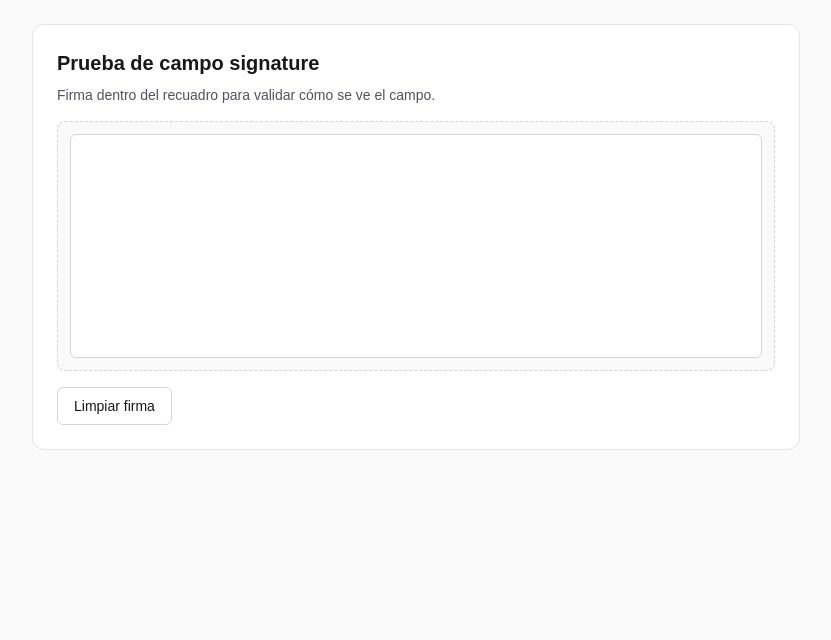
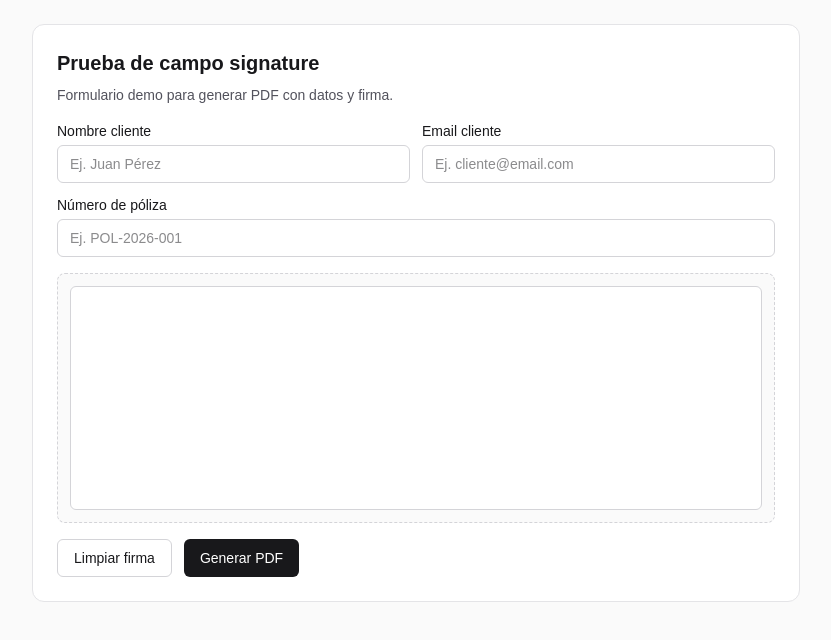
Before and after one commit to Edjhernandez/broker-crm-usa, a Next.js app: page / in a window 1280 px wide. Shown: the top 640 px of the page, without its empty margins (224-1055 px from the left). Built offline with nearby package versions, Linux system fonts and the light colour scheme.

Commit message:
feat: add server-side audit metadata and extend PDF traceability

```diff
--- a/package.json
+++ b/package.json
@@ -9,6 +9,7 @@
     "lint": "eslint"
   },
   "dependencies": {
+    "jspdf": "^4.2.0",
     "next": "16.1.6",
     "react": "19.2.3",
     "react-dom": "19.2.3"
--- /dev/null
+++ b/src/app/api/audit-metadata/route.ts
@@ -0,0 +1,75 @@
+import { headers } from "next/headers";
+import { NextResponse } from "next/server";
+
+type IpCandidate = {
+  value: string;
+  source: string;
+};
+
+const isLikelyIpv6 = (ip: string) => ip.includes(":");
+
+const normalizeIp = (raw: string) => {
+  const value = raw.trim();
+
+  if (value.startsWith("[") && value.includes("]")) {
+    return value.slice(1, value.indexOf("]"));
+  }
+
+  if (!isLikelyIpv6(value) && value.includes(":")) {
+    return value.split(":")[0];
+  }
+
+  return value;
+};
+
+const getHeaderCandidates = (value: string | null, source: string) => {
+  if (!value) return [] as IpCandidate[];
+
+  return value
+    .split(",")
+    .map((entry) => normalizeIp(entry))
+    .filter(Boolean)
+    .map((entry) => ({ value: entry, source }));
+};
+
+export async function GET() {
+  const requestHeaders = await headers();
+
+  const headerPriority = [
+    "cf-connecting-ip",
+    "x-forwarded-for",
+    "x-real-ip",
+    "true-client-ip",
+    "x-client-ip",
+    "fastly-client-ip",
+  ];
+
+  const candidates = headerPriority.flatMap((name) =>
+    getHeaderCandidates(requestHeaders.get(name), name),
+  );
+
+  const preferred =
+    candidates.find((candidate) => isLikelyIpv6(candidate.value)) ||
+    candidates[0];
+
+  const ipAddress = preferred?.value || "No disponible";
+  const ipVersion =
+    ipAddress === "No disponible"
+      ? "unknown"
+      : isLikelyIpv6(ipAddress)
+        ? "IPv6"
+        : "IPv4";
+
+  return NextResponse.json({
+    submissionIp: ipAddress,
+    submissionIpVersion: ipVersion,
+    submissionIpSourceHeader: preferred?.source || "none",
+    userAgent: requestHeaders.get("user-agent") || "No disponible",
+    acceptLanguage: requestHeaders.get("accept-language") || "No disponible",
+    uaPlatform: requestHeaders.get("sec-ch-ua-platform") || "No disponible",
+    uaClientHints: requestHeaders.get("sec-ch-ua") || "No disponible",
+    uaMobile: requestHeaders.get("sec-ch-ua-mobile") || "No disponible",
+    reviewedAtUtc: new Date().toISOString(),
+    ipv6Preferred: true,
+  });
+}
--- a/src/app/page.tsx
+++ b/src/app/page.tsx
@@ -1,10 +1,15 @@
 "use client";
 
-import { useEffect, useRef } from "react";
+import { jsPDF } from "jspdf";
+import { useEffect, useRef, useState } from "react";
 
 export default function Home() {
   const canvasRef = useRef<HTMLCanvasElement>(null);
   const isDrawingRef = useRef(false);
+  const [clientName, setClientName] = useState("");
+  const [clientEmail, setClientEmail] = useState("");
+  const [policyNumber, setPolicyNumber] = useState("");
+  const [isGeneratingPdf, setIsGeneratingPdf] = useState(false);
 
   useEffect(() => {
     const canvas = canvasRef.current;
@@ -72,13 +77,211 @@ export default function Home() {
     context.clearRect(0, 0, canvas.width, canvas.height);
   };
 
+  const formatIsoUtc = (date: Date) => date.toISOString();
+
+  const getAuditMetadata = async () => {
+    try {
+      const response = await fetch("/api/audit-metadata", {
+        method: "GET",
+        cache: "no-store",
+      });
+
+      if (!response.ok) {
+        return {
+          submissionIp: "No disponible",
+          submissionIpVersion: "unknown",
+          submissionIpSourceHeader: "none",
+          userAgent: "No disponible",
+          acceptLanguage: "No disponible",
+          uaPlatform: "No disponible",
+          uaClientHints: "No disponible",
+          uaMobile: "No disponible",
+          reviewedAtUtc: formatIsoUtc(new Date()),
+        };
+      }
+
+      return (await response.json()) as {
+        submissionIp: string;
+        submissionIpVersion: string;
+        submissionIpSourceHeader: string;
+        userAgent: string;
+        acceptLanguage: string;
+        uaPlatform: string;
+        uaClientHints: string;
+        uaMobile: string;
+        reviewedAtUtc: string;
+      };
+    } catch {
+      return {
+        submissionIp: "No disponible",
+        submissionIpVersion: "unknown",
+        submissionIpSourceHeader: "none",
+        userAgent: "No disponible",
+        acceptLanguage: "No disponible",
+        uaPlatform: "No disponible",
+        uaClientHints: "No disponible",
+        uaMobile: "No disponible",
+        reviewedAtUtc: formatIsoUtc(new Date()),
+      };
+    }
+  };
+
+  const generatePdf = async () => {
+    const canvas = canvasRef.current;
+    if (!canvas || isGeneratingPdf) return;
+
+    setIsGeneratingPdf(true);
+
+    try {
+      const signatureDataUrl = canvas.toDataURL("image/png");
+      const auditMetadata = await getAuditMetadata();
+      const generatedAt = new Date();
+      const pdf = new jsPDF({ unit: "mm", format: "a4" });
+
+      pdf.setFont("helvetica", "bold");
+      pdf.setFontSize(16);
+      pdf.text("Broker CRM - Signature Form", 20, 20);
+
+      pdf.setFont("helvetica", "normal");
+      pdf.setFontSize(11);
+      pdf.text(`Client Name: ${clientName || "-"}`, 20, 36);
+      pdf.text(`Client Email: ${clientEmail || "-"}`, 20, 44);
+      pdf.text(`Policy Number: ${policyNumber || "-"}`, 20, 52);
+
+      pdf.setFont("helvetica", "bold");
+      pdf.setFontSize(10);
+      pdf.text("Submission IP:", 20, 60);
+      pdf.text("Date Application Reviewed:", 110, 60);
+
+      pdf.setFont("helvetica", "normal");
+      const ipLines = pdf.splitTextToSize(auditMetadata.submissionIp, 80);
+      pdf.text(ipLines, 20, 66);
+      pdf.text(auditMetadata.reviewedAtUtc, 110, 66);
+      pdf.text(`Date PDF Generated: ${formatIsoUtc(generatedAt)}`, 20, 76);
+      pdf.text(
+        `IP Source: ${auditMetadata.submissionIpSourceHeader} (${auditMetadata.submissionIpVersion})`,
+        20,
+        82,
+      );
+
+      pdf.setFont("helvetica", "bold");
+      pdf.text("User-Agent:", 20, 88);
+      pdf.setFont("helvetica", "normal");
+      const userAgentLines = pdf.splitTextToSize(auditMetadata.userAgent, 170);
+      pdf.text(userAgentLines, 20, 94);
+
+      const acceptLanguageTitleY = 94 + userAgentLines.length * 4 + 4;
+      pdf.setFont("helvetica", "bold");
+      pdf.text("Accept-Language:", 20, acceptLanguageTitleY);
+      pdf.setFont("helvetica", "normal");
+      const acceptLanguageLines = pdf.splitTextToSize(
+        auditMetadata.acceptLanguage,
+        170,
+      );
+      const acceptLanguageValueY = acceptLanguageTitleY + 6;
+      pdf.text(acceptLanguageLines, 20, acceptLanguageValueY);
+
+      const uaPlatformTitleY =
+        acceptLanguageValueY + acceptLanguageLines.length * 4 + 4;
+      pdf.setFont("helvetica", "bold");
+      pdf.text("Sec-CH-UA-Platform:", 20, uaPlatformTitleY);
+      pdf.setFont("helvetica", "normal");
+      const uaPlatformLines = pdf.splitTextToSize(
+        auditMetadata.uaPlatform,
+        170,
+      );
+      const uaPlatformValueY = uaPlatformTitleY + 6;
+      pdf.text(uaPlatformLines, 20, uaPlatformValueY);
+
+      const uaClientHintsTitleY =
+        uaPlatformValueY + uaPlatformLines.length * 4 + 4;
+      pdf.setFont("helvetica", "bold");
+      pdf.text("Sec-CH-UA:", 20, uaClientHintsTitleY);
+      pdf.setFont("helvetica", "normal");
+      const uaClientHintsLines = pdf.splitTextToSize(
+        auditMetadata.uaClientHints,
+        170,
+      );
+      const uaClientHintsValueY = uaClientHintsTitleY + 6;
+      pdf.text(uaClientHintsLines, 20, uaClientHintsValueY);
+
+      const uaMobileTitleY =
+        uaClientHintsValueY + uaClientHintsLines.length * 4 + 4;
+      pdf.setFont("helvetica", "bold");
+      pdf.text("Sec-CH-UA-Mobile:", 20, uaMobileTitleY);
+      pdf.setFont("helvetica", "normal");
+      const uaMobileLines = pdf.splitTextToSize(auditMetadata.uaMobile, 170);
+      const uaMobileValueY = uaMobileTitleY + 6;
+      pdf.text(uaMobileLines, 20, uaMobileValueY);
+
+      const signatureTop = uaMobileValueY + uaMobileLines.length * 4 + 8;
+
+      pdf.setDrawColor(180);
+      pdf.rect(20, signatureTop, 170, 55);
+      pdf.setFontSize(10);
+      pdf.text("Signature", 22, signatureTop + 5);
+
+      pdf.addImage(
+        signatureDataUrl,
+        "PNG",
+        24,
+        signatureTop + 8,
+        162,
+        43,
+        undefined,
+        "FAST",
+      );
+
+      const safeName = (clientName || "client")
+        .trim()
+        .replace(/\s+/g, "-")
+        .toLowerCase();
+      pdf.save(`signature-form-${safeName}.pdf`);
+    } finally {
+      setIsGeneratingPdf(false);
+    }
+  };
+
   return (
     <main className="min-h-screen bg-zinc-50 p-6 text-zinc-900">
       <section className="mx-auto w-full max-w-3xl rounded-xl border border-zinc-200 bg-white p-6">
         <h1 className="text-xl font-semibold">Prueba de campo signature</h1>
         <p className="mt-2 text-sm text-zinc-600">
-          Firma dentro del recuadro para validar cómo se ve el campo.
+          Formulario demo para generar PDF con datos y firma.
         </p>
+
+        <div className="mt-4 grid gap-3 sm:grid-cols-2">
+          <label className="flex flex-col gap-1 text-sm">
+            Nombre cliente
+            <input
+              type="text"
+              value={clientName}
+              onChange={(event) => setClientName(event.target.value)}
+              className="rounded-md border border-zinc-300 px-3 py-2 outline-none focus:border-zinc-500"
+              placeholder="Ej. Juan Pérez"
+            />
+          </label>
+          <label className="flex flex-col gap-1 text-sm">
+            Email cliente
+            <input
+              type="email"
+              value={clientEmail}
+              onChange={(event) => setClientEmail(event.target.value)}
+              className="rounded-md border border-zinc-300 px-3 py-2 outline-none focus:border-zinc-500"
+              placeholder="Ej. cliente@email.com"
+            />
+          </label>
+          <label className="flex flex-col gap-1 text-sm sm:col-span-2">
+            Número de póliza
+            <input
+              type="text"
+              value={policyNumber}
+              onChange={(event) => setPolicyNumber(event.target.value)}
+              className="rounded-md border border-zinc-300 px-3 py-2 outline-none focus:border-zinc-500"
+              placeholder="Ej. POL-2026-001"
+            />
+          </label>
+        </div>
 
         <div className="mt-4 rounded-lg border border-dashed border-zinc-300 bg-zinc-50 p-3">
           <canvas
@@ -101,6 +304,14 @@ export default function Home() {
           >
             Limpiar firma
           </button>
+          <button
+            type="button"
+            onClick={generatePdf}
+            disabled={isGeneratingPdf}
+            className="rounded-md bg-zinc-900 px-4 py-2 text-sm font-medium text-white hover:bg-zinc-700 disabled:cursor-not-allowed disabled:opacity-60"
+          >
+            {isGeneratingPdf ? "Generando..." : "Generar PDF"}
+          </button>
         </div>
       </section>
     </main>
```
Also changed, not shown: 1 other file (tests, documents, lock files or other folders).
